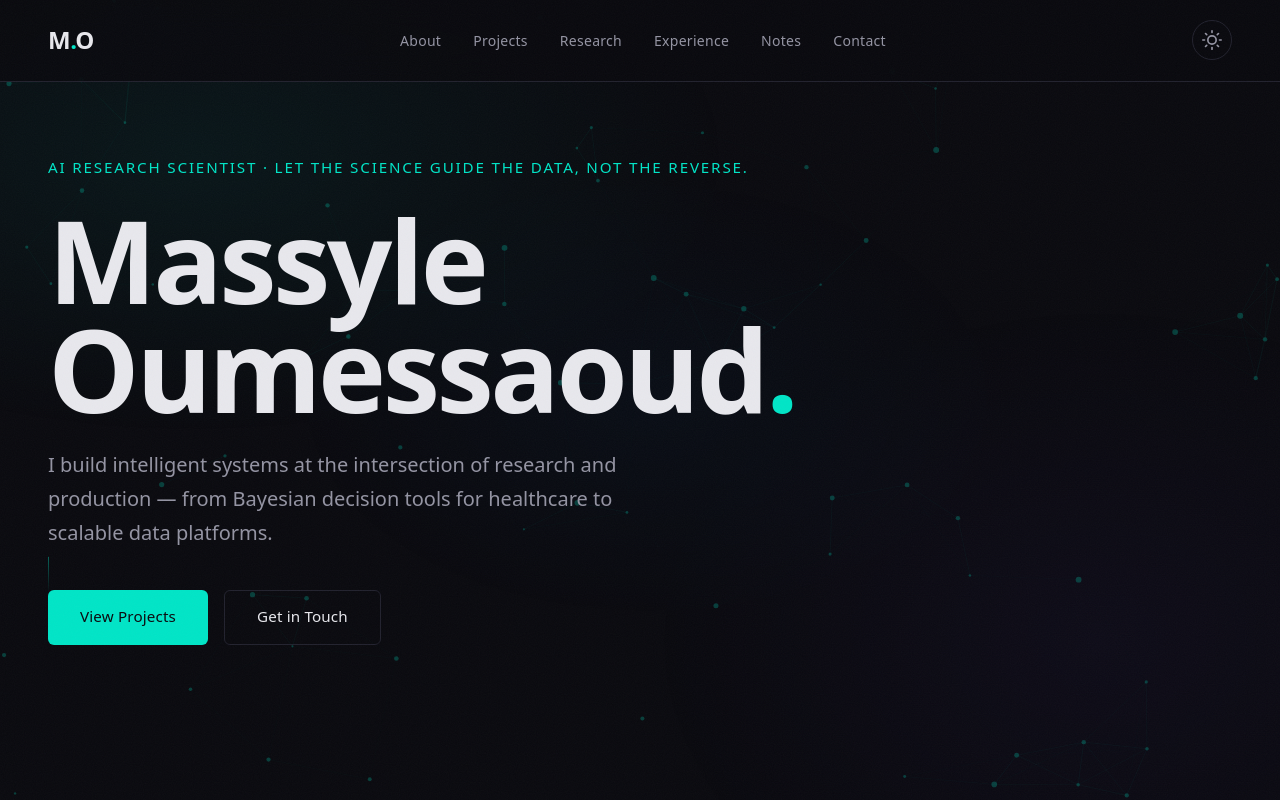
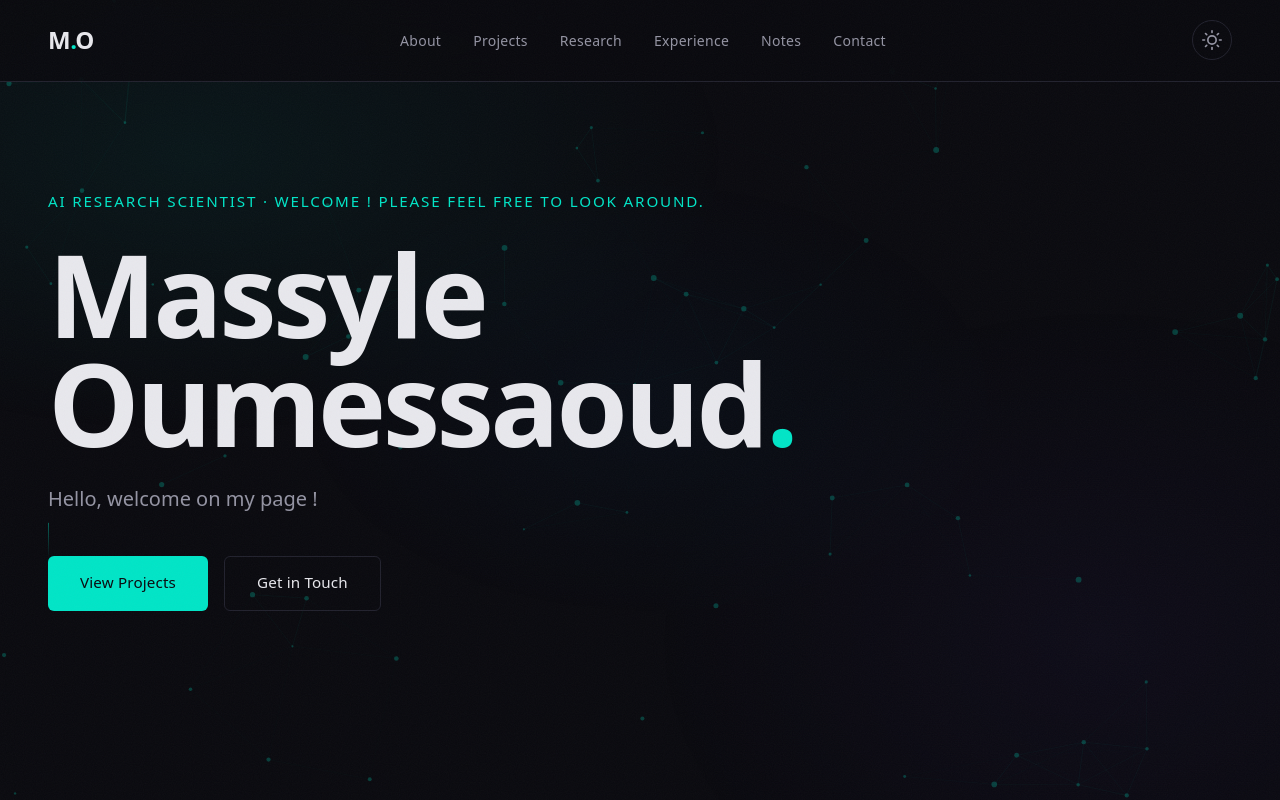
Before and after one commit to Massyle78/massyle.oumessaoud, a website built with Vite: page index.html in a window 1280 px wide. Shown: the top 800 px of the page. Built offline with nearby package versions, Linux system fonts and the light colour scheme; animation ran at ten frames a second; a web font is replaced by a local one.

Commit message:
Update hero section in index.html to create a more welcoming introduction for visitors.

```diff
--- a/index.html
+++ b/index.html
@@ -97,13 +97,13 @@
   <section id="hero" class="hero">
     <canvas class="hero__canvas" aria-hidden="true"></canvas>
     <div class="hero__content">
-      <p class="hero__label reveal-text">AI Research Scientist &middot; Let the science guide the data, not the reverse. </p>
+      <p class="hero__label reveal-text">AI Research Scientist &middot; Welcome ! Please feel free to look around. </p>
       <h1 class="hero__title">
         <span class="hero__title-line reveal-text">Massyle</span>
         <span class="hero__title-line reveal-text">Oumessaoud<span class="accent">.</span></span>
       </h1>
       <p class="hero__subtitle reveal-text">
-        I build intelligent systems at the intersection of research and production — from Bayesian decision tools for healthcare to scalable data platforms.
+        Hello, welcome on my page !
       </p>
       <div class="hero__cta reveal-text">
         <a href="#projects" class="btn btn--primary">View Projects</a>
```
